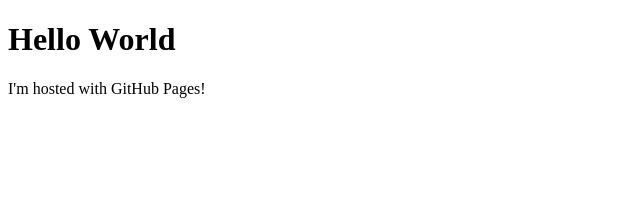
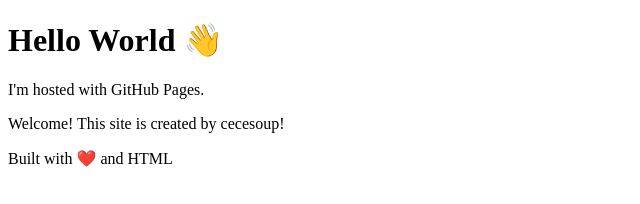
Before and after one commit to cecesoup/cecesoup.github.io, a plain HTML site: page index.html in a window 1280 px wide. Shown: the whole page, without its empty margins (0-640 px from the left). Drawn offline with Linux system fonts and the light colour scheme.

Commit message:
Add files via upload

```diff
--- a/index.html
+++ b/index.html
@@ -1,7 +1,14 @@
 <!DOCTYPE html>
-<html>
+<html lang="en">
   <body>
-    <h1>Hello World</h1>
-    <p>I'm hosted with GitHub Pages!</p>
+    <header>
+      <h1>Hello World 👋</h1>
+      <p>I'm hosted with GitHub Pages.</p>
+      <p>Welcome! This site is created by cecesoup!</p>
+    </header>
+
+    <footer>
+      <p>Built with ❤️ and HTML</p>
+    </footer>
   </body>
 </html>
```
